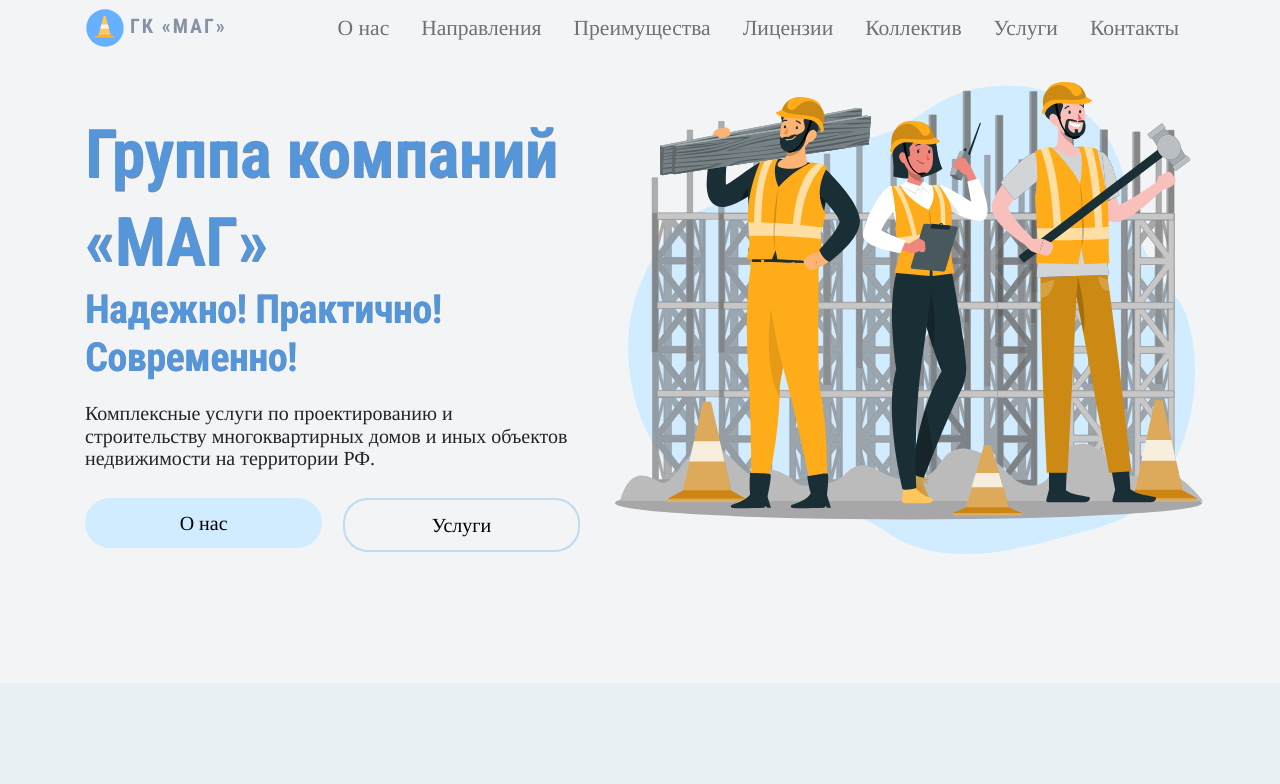
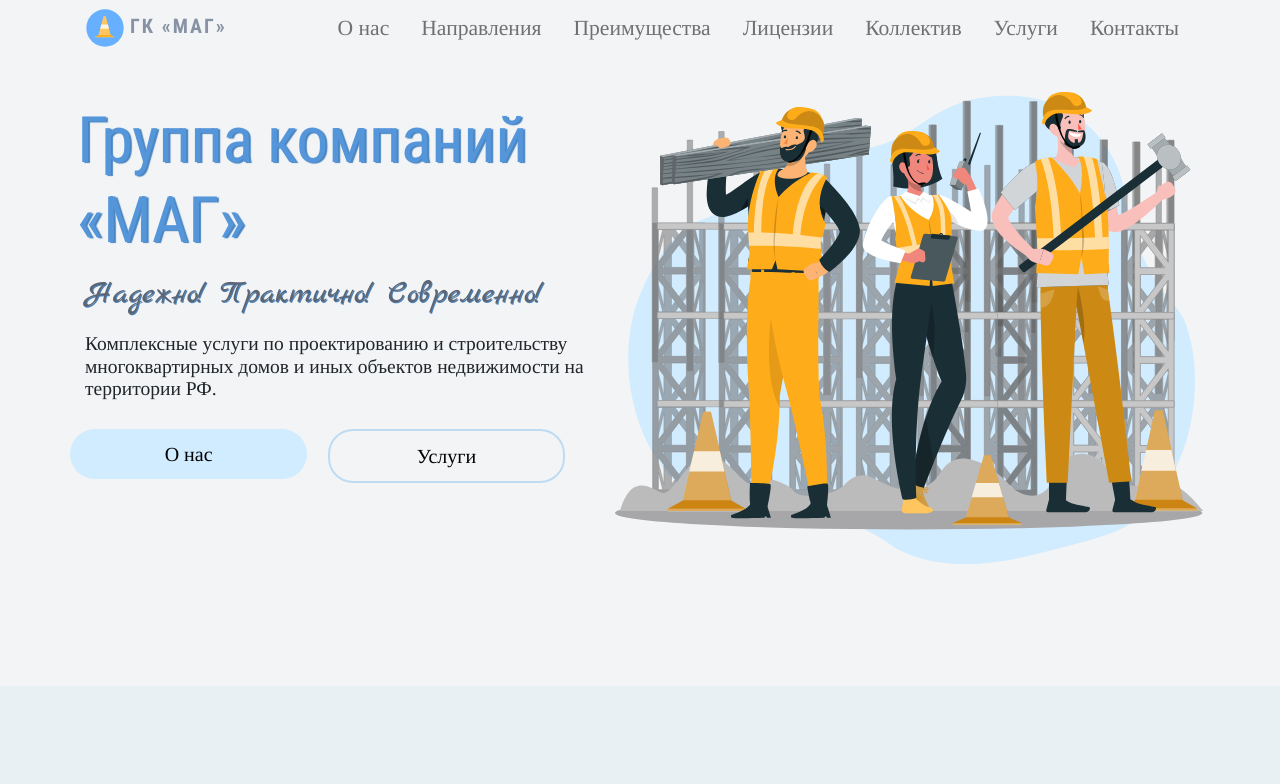
Before and after one commit to AnigalHub/GroupOfCompaniesMAG, a Vue app: page / in a window 1280 px wide. Shown: the top 784 px of the page. Built offline with nearby package versions, Linux system fonts and the light colour scheme.

Commit message:
изменение стилей заголовков + новые шрифты

```diff
--- a/src/App.vue
+++ b/src/App.vue
@@ -89,24 +89,26 @@ img{
     height: auto;
 }
 h1{
-    margin-top: 24px !important;
+    margin-top: 5px !important;
     font-size: 5.2rem !important;
     color: #5595d9;
-    text-shadow: .5px .5px .5px rgba(87, 87, 87, 0.69);
     letter-spacing: -.5px;
+    margin-left: -8px;
     margin-bottom: 0 !important;
-    font-weight: 600 !important;
+    font-weight: 500 !important;
     line-height: 7rem !important;
     width: 135%;
     font-family: 'Roboto Condensed', sans-serif;
+    text-shadow:  #4884c0 2px 1px 1px;
 }
 h2{
-    font-weight: 600 !important;
-    font-size: 3rem !important;
+    font-weight: 500 !important;
+    margin-top: 0 !important;
+    font-size: 2.5rem !important;
     margin-bottom: 3% !important;
     font-family: 'Roboto Condensed', sans-serif;
     color: #5595d9;
-    text-shadow: .25px .25px .25px rgba(87, 87, 87, 0.69);
+    text-shadow:  #4884c0 1px .5px .5px;
     letter-spacing: -.5px;
 }
 a{
@@ -117,7 +119,7 @@ a{
     }
 }
 iframe{
-    height: 80vh;
+    height: 82vh;
 }
 a, b, u, p, li, .text{
     font-size: 1.4rem;
@@ -175,7 +177,7 @@ button, #Home button{
     }
 }
 #Home{
-    padding: 30px 0 110px 0;
+    padding: 40px 0 110px 0;
 }
 #About, #Directions, #Advantages, #Licenses,
 #Employees, #Services, #Contacts{
@@ -188,11 +190,21 @@ button, #Home button{
 #Home{
     p{
         margin: 20px 0;
-        width: 110%;
+        font-size: 1.5rem;
+        line-height: 2rem;
+        width: 115%;
         font-weight: 500;
+    }
+    h2{
+        color: #5e6571;
+        width: 115%;
+        font-weight: 500 !important;
+        margin: 3% 0 !important;
+        font-family: 'Marck Script', cursive;
     }
     .buttonGroup{
         width: 115%;
+        margin-left: -15px;
     }
     button{
         width: 46%;
@@ -209,8 +221,8 @@ button, #Home button{
     }
     svg{
         margin-top: -20px;
-        width: 98%;
-        margin-left: 60px;
+        width: 100%;
+        margin-left: 50px;
     }
 }
 #About{
@@ -263,7 +275,7 @@ button, #Home button{
 }
 #Advantages{
     h2{
-        margin-top: 6%;
+        margin-top: 6% !important;
     }
     ul li:before {
         content: "\2713";
@@ -403,13 +415,13 @@ button, #Home button{
     h1{
         text-align: center;
         margin-top: 0 !important;
-        font-size: 2.2rem !important;
-        line-height: 4rem !important;
+        font-size: 2rem !important;
+        line-height: 3rem !important;
     }
     h2{
         font-size: 1.7rem !important;
     }
-    a, b, u, p, li, .text{
+    a, b, u, p, li, .text, #Home p{
         font-size: 1rem;
         line-height: 1.2rem;
     }
@@ -437,7 +449,12 @@ button, #Home button{
             text-align: center;
         }
         svg{
-            width: 86%;
+            width: 90%;
+        }
+        h2{
+            width: 100%;
+            text-align: center;
+            font-size: 1.4rem !important;
         }
     }
     #About {
@@ -452,7 +469,7 @@ button, #Home button{
         }
         svg {
             width: 65%;
-            margin-left: 22.5%;
+            margin-left: 17.5%;
             margin-top: 0;
         }
     }
@@ -479,7 +496,7 @@ button, #Home button{
         }
         svg {
             width: 60%;
-            margin-left: 25%;
+            margin-left: 20%;
             margin-top: 0;
         }
     }
@@ -511,7 +528,7 @@ button, #Home button{
     #Employees{
         .employee {
             padding: 15px;
-            height: 130px;
+            height: 140px;
             width: 100%;
             .row {
                 margin-top: 2%;
@@ -522,7 +539,7 @@ button, #Home button{
             }
         }
         .svgEmployees {
-            margin: 0 auto;
+            margin: 2% auto 0;
             width: 80%;
             height: 90px;
         }
@@ -540,7 +557,7 @@ button, #Home button{
         }
         svg {
             width: 65%;
-            margin-left: 23%;
+            margin-left: 17.5%;
             margin-top: 0;
         }
     }
@@ -555,6 +572,7 @@ button, #Home button{
             }
         }
         .contacts {
+            padding: 0;
             margin: 0 0 2%;
             .row svg {
                 margin-top: 0;
@@ -584,7 +602,11 @@ button, #Home button{
             text-align: center;
         }
         svg{
-            width: 66%;
+            width: 78%;
+        }
+        h2{
+            width: 100%;
+            text-align: center;
         }
     }
     #About {
@@ -616,7 +638,7 @@ button, #Home button{
     }
     #Advantages{
         h2{
-            margin-top: 0;
+            margin-top: 0 !important;
         }
         .row{
             flex-direction: column;
@@ -660,6 +682,7 @@ button, #Home button{
             padding: 15px;
             height: 150px;
             width: 100%;
+            margin: 8px 0;
             .row {
                 margin-top: 2%;
             }
@@ -698,6 +721,7 @@ button, #Home button{
             }
         }
         .contacts {
+            padding: 5px;
             margin: 0 0 2%;
             .row svg {
                 padding: 5px;
@@ -721,7 +745,7 @@ button, #Home button{
     ul{
         margin-left: -3%;
     }
-    a, b, u, p, li, .text{
+    a, b, u, p, li, .text, #Home p{
         font-size: 1.2rem;
         line-height: 1.4rem;
     }
@@ -739,12 +763,16 @@ button, #Home button{
     }
     #Home{
         p{
-            margin: 0 0 4%;
+            margin: 0 auto 4%;
             width: 100%;
             text-align: center;
         }
         svg{
             width: 66%;
+        }
+        h2{
+            width: 100%;
+            text-align: center;
         }
     }
     #About {
@@ -776,7 +804,7 @@ button, #Home button{
     }
     #Advantages{
         h2{
-            margin-top: 0;
+            margin-top: 0 !important;
         }
         .row{
             flex-direction: column;
@@ -820,6 +848,7 @@ button, #Home button{
             padding: 15px;
             height: 150px;
             width: 100%;
+            margin: 8px 0;
             .row {
                 margin-top: 2%;
             }
@@ -877,7 +906,7 @@ button, #Home button{
     ul, #About li, #About ul{
         margin-left: -2%;
     }
-    a, b, u, p, li, .text{
+    a, b, u, p, li, .text, #Home p{
         font-size: 1.2rem;
         line-height: 1.4rem;
     }
@@ -902,10 +931,12 @@ button, #Home button{
             width: 94%;
             margin-left: 30px;
         }
-
+        h2{
+            font-size: 1.8rem !important;
+        }
     }
     #Advantages h2 {
-        margin-top: 3%;
+        margin-top: 3% !important;
     }
     #Licenses{
         svg{
@@ -921,7 +952,7 @@ button, #Home button{
            padding: 0.35rem 0.35rem !important;
         }
         table  tr td:first-child{
-            width: 48%;
+            width: 49%;
         }
     }
     #Employees .svgEmployees{
@@ -948,7 +979,7 @@ button, #Home button{
     p{
         margin-bottom: .5rem !important;
     }
-    a, b, u, p, li, .text{
+    a, b, u, p, li, .text, #Home p{
         font-size: 1.2rem;
         line-height: 1.4rem;
     }
@@ -971,8 +1002,8 @@ button, #Home button{
         width: 95%;
     }
     h1{
-        font-size: 4.2rem !important;
-        line-height: 5.5rem !important;
+        font-size: 4rem !important;
+        line-height: 5rem !important;
         margin-bottom: 0 !important;
     }
     button, #Home button{
@@ -982,6 +1013,9 @@ button, #Home button{
         svg{
             width: 94%;
             margin-left: 50px;
+        }
+        h2{
+            font-size: 2rem !important;
         }
     }
     #Licenses table  tr td:first-child{
@@ -996,8 +1030,8 @@ button, #Home button{
     p{
         margin-bottom: .5rem !important;
     }
-    a, b, u, p, li, .text{
-        font-size: 1.25rem;
+    a, b, u, p, li, .text, #Home p{
+        font-size: 1.22rem;
         line-height: 1.4rem;
     }
     ul{
```
